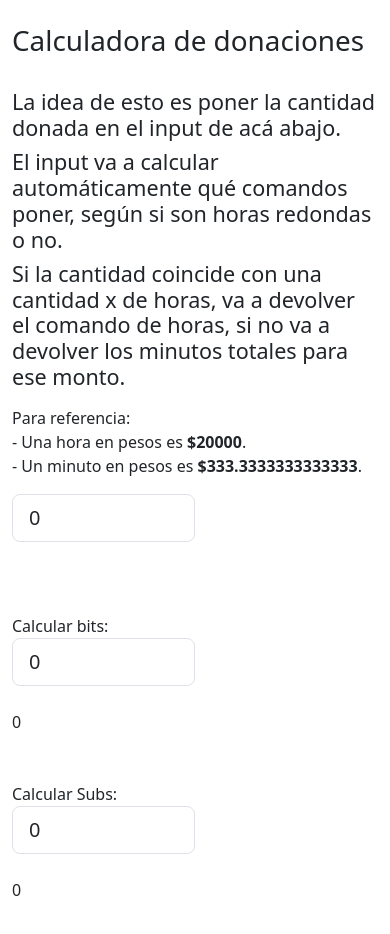
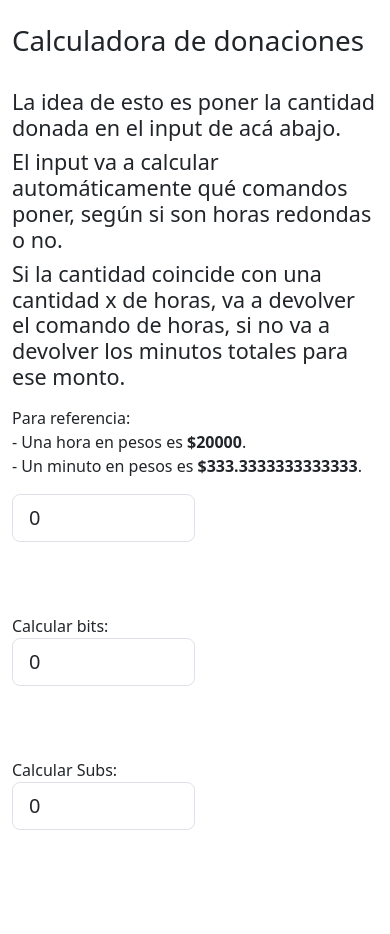
Before and after one commit to GianTempo/hourly-rate-calculator, a React (Vite) app: page / in a window 390 px wide. Shown: the top 934 px of the page. After the commit the page ends 902 px from the top, so only its background shows below. Built offline with nearby package versions, Linux system fonts and the light colour scheme.

Commit message:
Last Sync: 2026-03-29 18:30 (Mobile)

```diff
--- a/src/components/BitsCalculator.tsx
+++ b/src/components/BitsCalculator.tsx
@@ -41,7 +41,7 @@ function BitsCalculator() {
 			  			onChange={handleChange}
 				  	/>
 				  </div>
-      {bitsAmount && bitsCommand && (
+      {bitsAmount > 0 && bitsCommand && (
        <div>
 				   	<h3 className="mb-4">El comando a usar es: {bitsCommand}</h3>
 				   	<button className="btn btn-primary btn-lg" onClick={copyToClipboard}>
--- a/src/components/SubCalculator.tsx
+++ b/src/components/SubCalculator.tsx
@@ -41,7 +41,7 @@ function SubCalculator() {
 			  			onChange={handleChange}
 				  	/>
 				  </div>
-      {subAmount && subCommand && (
+      {subAmount > 0 && subCommand && (
        <div>
 				   	<h3 className="mb-4">El comando a usar es: {subCommand}</h3>
 				   	<button className="btn btn-primary btn-lg" onClick={copyToClipboard}>
```
